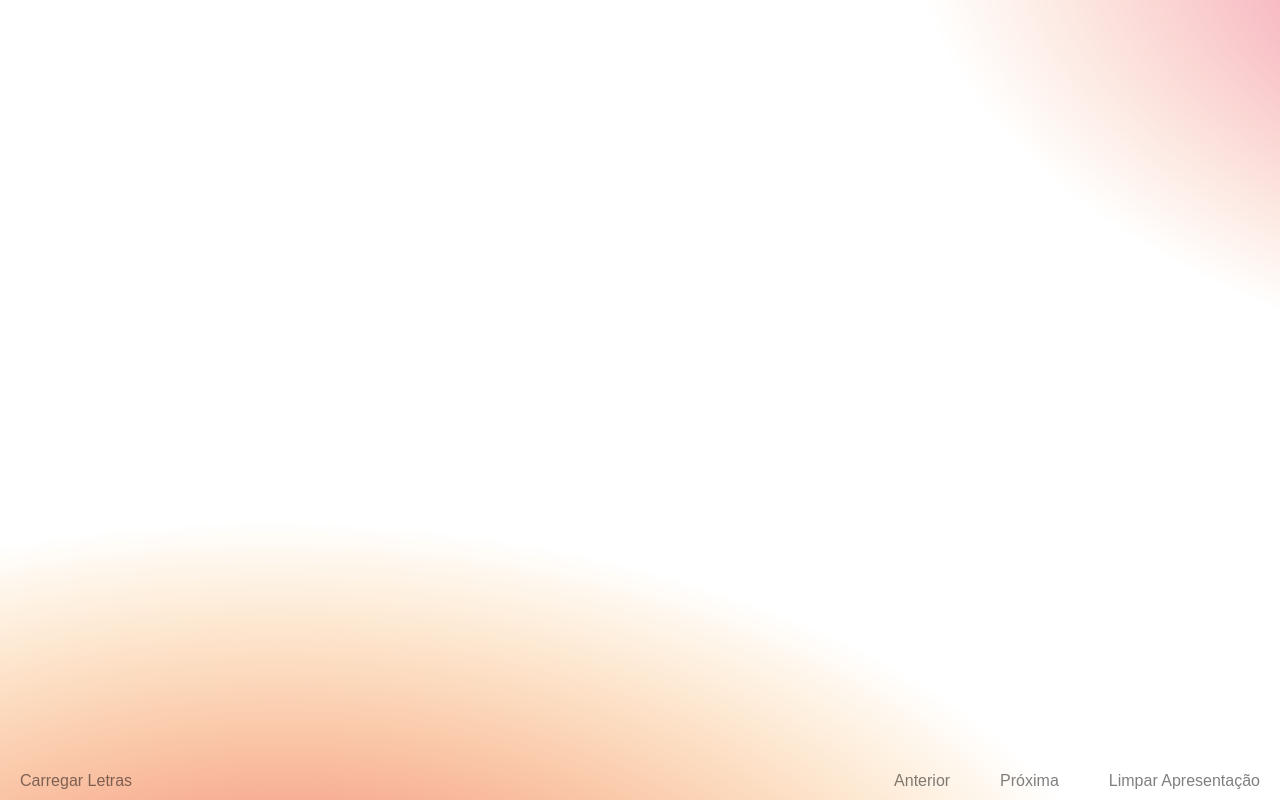
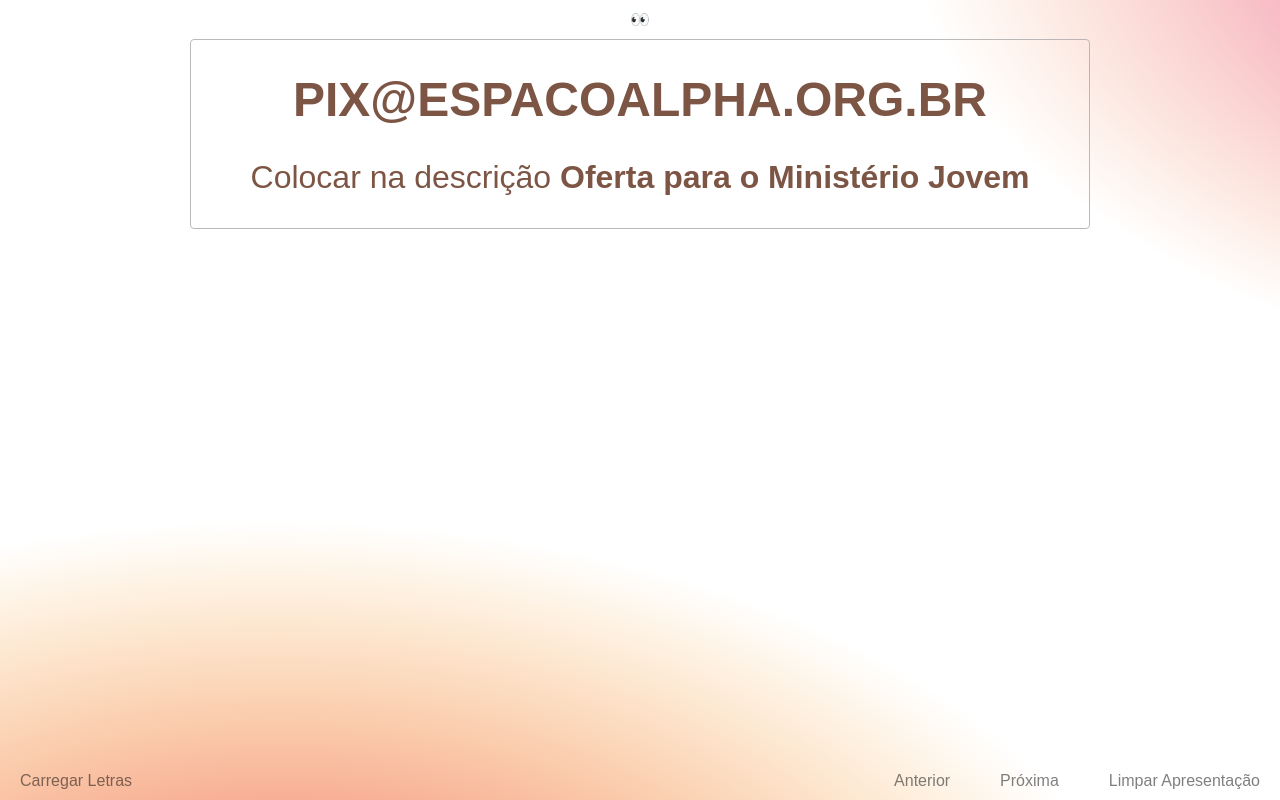
Before and after one commit to lucasbrelaz/lyrics-slider, a plain HTML site: page index.html in a window 1280 px wide. Drawn offline with Linux system fonts and the light colour scheme.

Commit message:
feat: opcao de aviso cusotmizavel acima da letra

```diff
--- a/index.html
+++ b/index.html
@@ -1,16 +1,26 @@
 <!DOCTYPE html>
 <html lang="en">
+
 <head>
     <meta charset="UTF-8">
     <meta name="viewport" content="width=device-width, initial-scale=1.0">
     <title>Music Lyrics Slider</title>
     <link rel="stylesheet" href="styles.css">
 </head>
+
 <body>
     <div class="lyrics-list-container">
         <button id="openLyrics">Carregar Letras</button>
         <input type="file" id="inputLyrics" multiple>
         <ul id="lyricsList"></ul>
+    </div>
+    <main class="main-wrapper">
+        <div class="message-container">
+            <button id="toggleMessage">👀</button>
+            <div class="message-content" id="messageContent">
+                <h1 contenteditable>PIX@ESPACOALPHA.ORG.BR</h1>
+                <p contenteditable>Colocar na descrição <b>Oferta para o Ministério Jovem</b></p>
+            </div>
         </div>
         <div class="slider-container">
             <div id="slider" class="slider"></div>
@@ -20,6 +30,8 @@
                 <button id="clear">Limpar Apresentação</button>
             </div>
         </div>
+    </main>
     <script src="script.js"></script>
 </body>
+
 </html>
--- a/script.js
+++ b/script.js
@@ -4,6 +4,8 @@ document.addEventListener('DOMContentLoaded', () => {
   const prevButton = document.getElementById('prev');
   const nextButton = document.getElementById('next');
   const clearButton = document.getElementById('clear');
+  const toggleMessageButton = document.getElementById('toggleMessage');
+  const messageContent = document.getElementById('messageContent');
   const fileInput = document.getElementById('inputLyrics');
   const lyricsList = document.getElementById('lyricsList');
 
@@ -13,6 +15,11 @@ document.addEventListener('DOMContentLoaded', () => {
 
   openLyricsButton.addEventListener('click', () => {
     fileInput.click(); // Trigger file input click to open file dialog
+  });
+
+  toggleMessageButton.addEventListener('click', (el) => {
+    toggleMessageButton.classList.toggle('active');
+    messageContent.classList.toggle('hide');
   });
 
   function showSlide(index) {
--- a/styles.css
+++ b/styles.css
@@ -7,6 +7,47 @@ body {
   height: 100vh;
   margin: 0;
   background: url('background.png') #fff no-repeat;
+}
+
+.hide {
+  visibility: hidden;
+}
+
+button#toggleMessage {
+  font-weight: bold;
+}
+
+button#toggleMessage.active {
+  font-weight: normal;
+}
+
+.main-wrapper {
+  display: flex;
+  width: 80%;
+  flex-direction: column;
+  height: 100vh;
+}
+
+.message-container {
+  margin-inline: auto;
+  width: 100%;
+  max-width: 900px;
+  text-align: center;
+}
+
+.message-content {
+  border: 1px solid #aaa;
+  border-radius: 4px;
+  color: #5d2b17;
+  opacity: .8;
+}
+
+.message-content h1 {
+  font-size: 48px;
+}
+
+.message-content p {
+  font-size: 32px;
 }
 
 .lyrics-list-container {
@@ -38,7 +79,8 @@ body {
 
 .slider {
   position: relative;
-  height: 200px; /* Defina uma altura fixa para o contêiner do slider */
+  height: 200px;
+  opacity: .7;
 }
 
 .slide {
@@ -56,6 +98,7 @@ body {
   display: flex; /* Adiciona flexbox para centralizar o texto verticalmente */
   align-items: center; /* Centraliza o texto verticalmente */
   justify-content: center; /* Centraliza o texto horizontalmente */
+  /* font-weight: bold; */
 }
 
 .slide.active {
```
Lines whose indentation alone changed are shown as unchanged.
